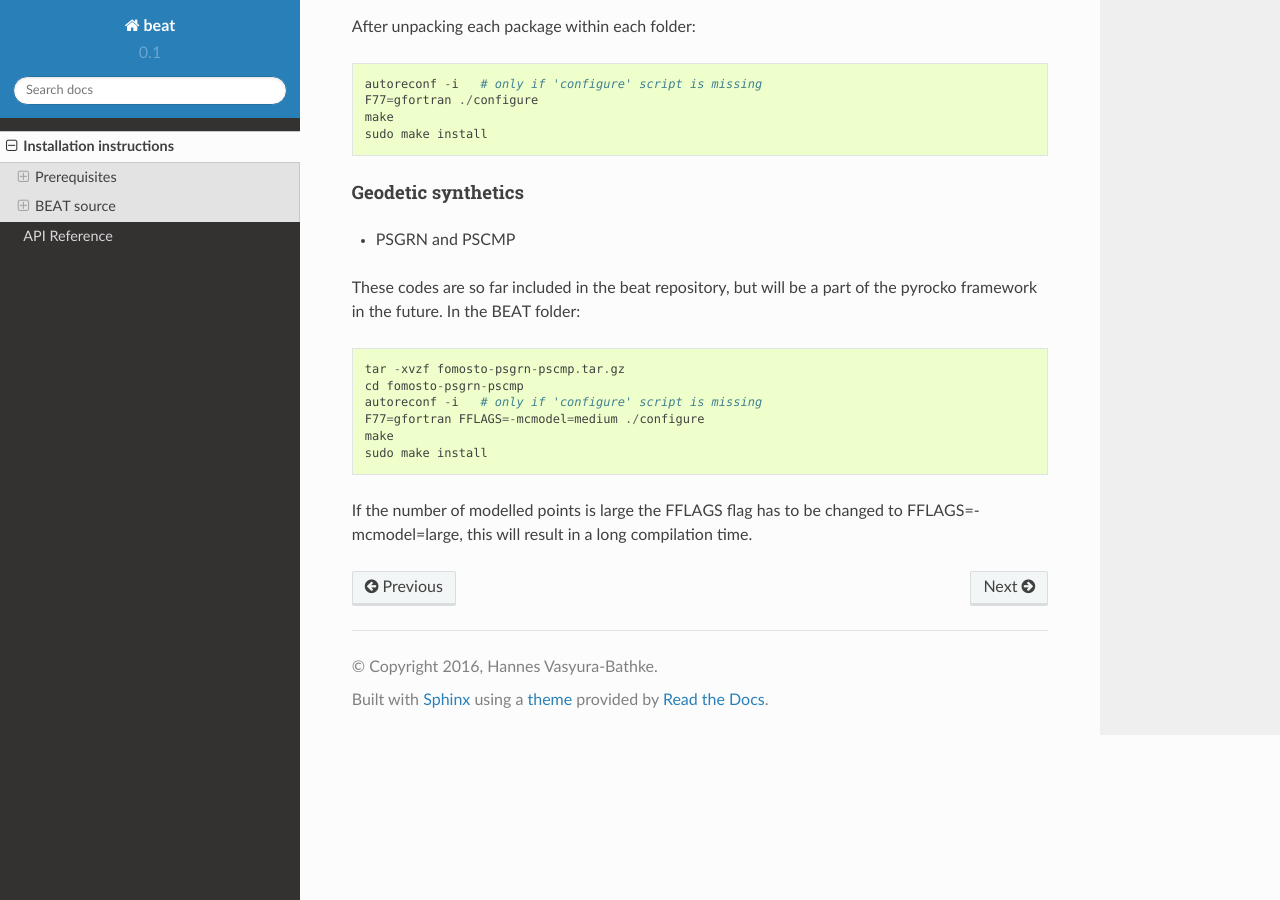
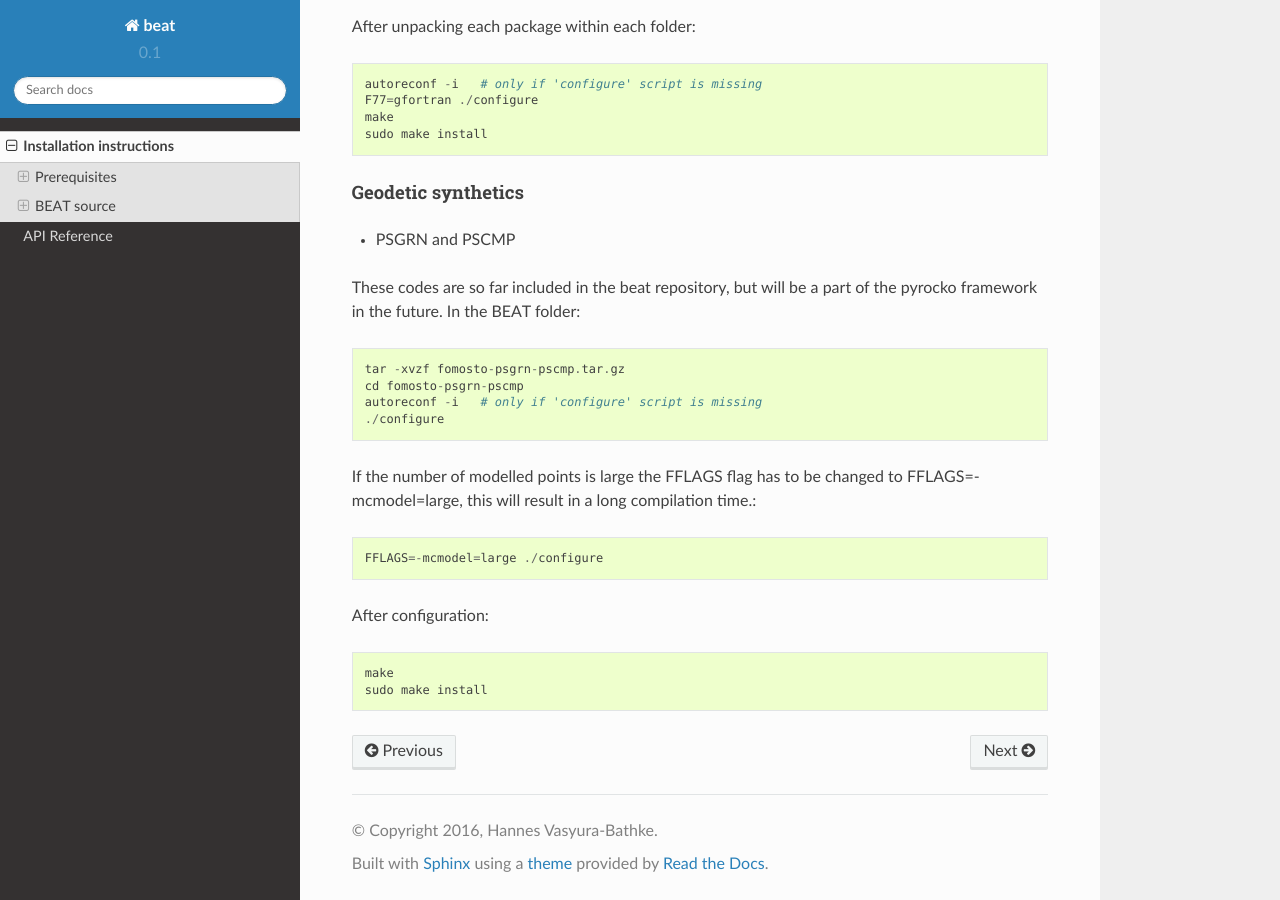
Before and after one commit to hvasbath/beat, a Sphinx documentation site: the page built from docs/installation.rst, in a window 1280 px wide and 900 px high, scrolled down 6891 px. Built offline with Sphinx 7.4.7 and the Read the Docs theme 2.0.0, drawn with Linux system fonts in a browser that asks for light colours.

```diff
--- a/docs/installation.rst
+++ b/docs/installation.rst
@@ -323,9 +323,14 @@
     tar -xvzf fomosto-psgrn-pscmp.tar.gz
     cd fomosto-psgrn-pscmp
     autoreconf -i   # only if 'configure' script is missing
-    F77=gfortran FFLAGS=-mcmodel=medium ./configure
+    ./configure
+
+If the number of modelled points is large the FFLAGS flag has to be changed to
+FFLAGS=-mcmodel=large, this will result in a long compilation time.::
+
+    FFLAGS=-mcmodel=large ./configure
+
+After configuration::
+
     make
     sudo make install
-
-If the number of modelled points is large the FFLAGS flag has to be changed to
-FFLAGS=-mcmodel=large, this will result in a long compilation time.
```
Also changed, not shown: 1 other file.
